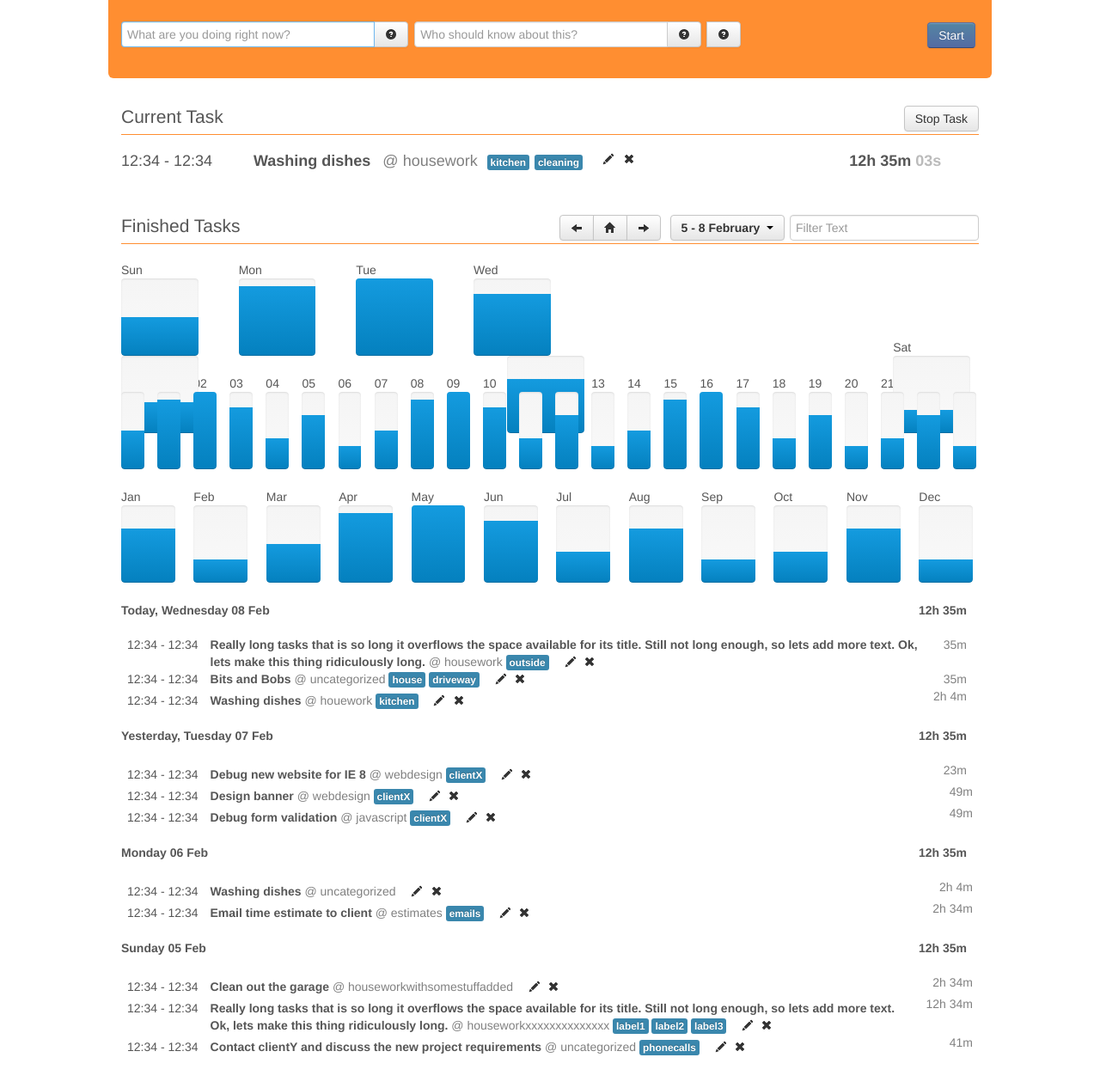
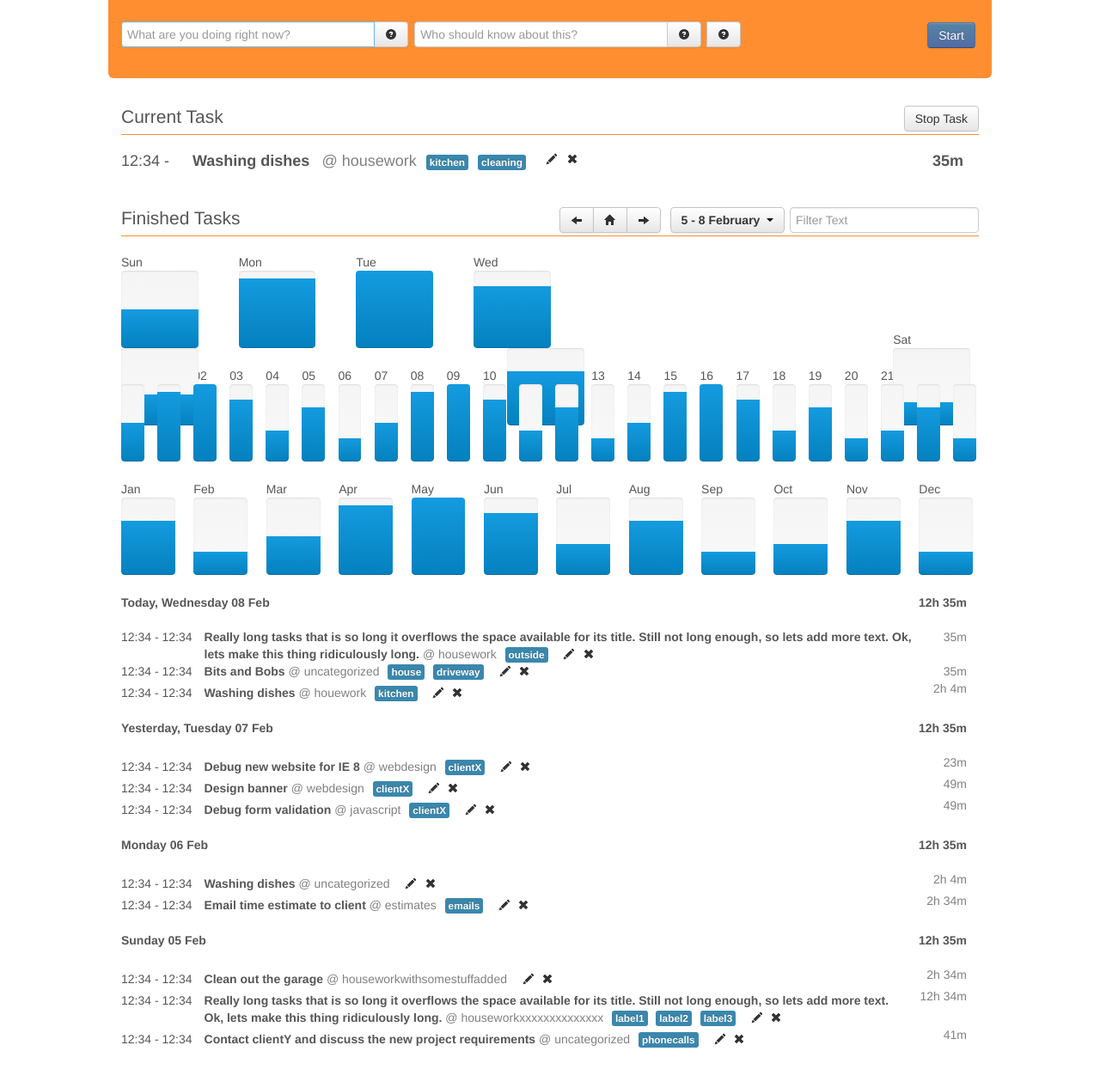
Before and after one commit to jcbrand/klokwerk.js, a plain HTML site: page prototype.html in a window 1280 px wide. Shown: the part 100-1366 px from the top of the page at 86% size. Drawn offline with nearby package versions, Linux system fonts and the light colour scheme.

Commit message:
Bring current task markup inline with rest

```diff
--- a/klokwerk.css
+++ b/klokwerk.css
@@ -149,8 +149,7 @@ strong.task-desc {
     border-bottom-right-radius: inherit;
 }
 
-#current-task-section p span.label,
-.tasklist li {
+.label {
     margin-left: 0.5em;
 }
 
@@ -216,7 +215,7 @@ time.spent {
     font-weight: bold;
 }
 
-.current-task .spent {
+.current-task .task-spent {
     font-weight: bold;
 }
 
--- a/prototype.html
+++ b/prototype.html
@@ -10,7 +10,9 @@
     <link rel="stylesheet" href="css/datepicker.css" type="text/css" media="all">
     <link rel="stylesheet" href="lib/select2-3.3.1/select2.css" type="text/css" media="all">
     <link rel="stylesheet" href="klokwerk.css" type="text/css" media="all">
+    <!--
     <script data-main="main" src="lib/require-jquery.js"></script>
+    -->
 </head>
 <body class="container-fluid">
     <div class="row-fluid" id="tracker">
@@ -44,24 +46,25 @@
             <div class="tasks_body">
                 <div id="current-task-section" style="display: block">
                     <legend>Current Task
-                        <form class="pull-right form-search">
-                        <button class="btn" id="stop_task" type="submit">Stop Task</button>
-                        </form>
+                        <form class="pull-right form-search"><button class="btn" id="stop_task" type="submit">Stop Task</button></form>
                     </legend>
-                    <p class="current-task row-fluid">
-                        <span class="span2"><time>12:34</time> - <time>12:34</time></span>
-                        <span class="span8">
+                    <div class="current-task">
+                        <div class="task-times"><time>12:34</time> - </div>
+                        <div class="task-details">
                             <strong class="task-desc">Washing dishes</strong>
                             <span class="category">housework</span>
-                            <span class="clickable label label-info">kitchen</span><span class="clickable label label-info">cleaning</span>
+                            <span class="clickable label label-info">kitchen</span>
+                            <span class="clickable label label-info">cleaning</span>
                             <i class="clickable icon-pencil"></i>
                             <i class="clickable icon-remove"></i>
-                        </span>
-                        <span class="span2">
-                            <time class="spent pull-right"><span class="hours">12</span><span class="minutes">35</span><span class="seconds">03</span></time>
-                        </span>
-                    </p>
                         </div>
+                        <div class="task-spent">
+                            <time class="spent"><span class="minutes">35</span></time>
+                        </div>
+                    </div>
+                </div>
+
+                <div id="finished-tasks-section" style="display: block">
                     <legend> Finished Tasks
                         <form class="pull-right form-search">
                         <span class="btn-group">
@@ -213,7 +216,7 @@
                                 <time class="spent pull-right"><span class="minutes">23</span></time>
                             </div>
                         </li>
-                    <li class="finished-task row-fluid clearfix">
+                        <li class="finished-task clearfix">
                             <div class="task-times"><time>12:34</time> - <time>12:34</time></div>
                             <div class="task-details">
                                 <strong class="task-name">Design banner</strong>
@@ -226,7 +229,7 @@
                                 <time class="spent pull-right"><span class="minutes">49</span></time>
                             </div>
                         </li>
-                    <li class="finished-task row-fluid clearfix">
+                        <li class="finished-task clearfix">
                             <div class="task-times"><time>12:34</time> - <time>12:34</time></div>
                             <div class="task-details">
                                 <strong class="task-name">Debug form validation</strong>
@@ -245,7 +248,7 @@
                         <span class="span2"><time class="spent pull-right"><span class="hours">12</span><span class="minutes">35</span></time></span>
                     </p>
                     <ul class="unstyled tasklist">
-                    <li class="finished-task row-fluid clearfix">
+                        <li class="finished-task clearfix">
                             <div class="task-times"><time>12:34</time> - <time>12:34</time></div>
                             <div class="task-details">
                                 <strong class="task-name">Washing dishes</strong>
@@ -257,7 +260,7 @@
                                 <time class="spent pull-right"><span class="hours">2</span><span class="minutes">4</span></time>
                             </div>
                         </li>
-                    <li class="finished-task row-fluid clearfix">
+                        <li class="finished-task clearfix">
                             <div class="task-times"><time>12:34</time> - <time>12:34</time></div>
                             <div class="task-details">
                                 <strong class="task-name">Email time estimate to client</strong>
@@ -276,7 +279,7 @@
                         <span class="span2"><time class="spent pull-right"><span class="hours">12</span><span class="minutes">35</span></time></span>
                     </p>
                     <ul class="unstyled tasklist">
-                    <li class="finished-task row-fluid clearfix">
+                        <li class="finished-task clearfix">
                             <div class="task-times"><time>12:34</time> - <time>12:34</time></div>
                             <div class="task-details">
                                 <strong class="task-name">Clean out the garage</strong>
@@ -288,7 +291,7 @@
                                 <time class="spent pull-right"><span class="hours">2</span><span class="minutes">34</span></time>
                             </div>
                         </li>
-                    <li class="finished-task row-fluid clearfix">
+                        <li class="finished-task clearfix">
                             <div class="task-times"><time>12:34</time> - <time>12:34</time></div>
                             <div class="task-details">
                                 <strong class="task-name" >Really long tasks that is so long it overflows the space
@@ -305,7 +308,7 @@
                                 <time class="spent pull-right"><span class="hours">12</span><span class="minutes">34</span></time>
                             </div>
                         </li>
-                    <li class="finished-task row-fluid clearfix">
+                        <li class="finished-task clearfix">
                             <div class="task-times"><time>12:34</time> - <time>12:34</time></div>
                             <div class="task-details">
                                 <strong class="task-name">Contact clientY and discuss the new project requirements</strong>
@@ -320,6 +323,7 @@
                         </li>
                     </ul>
                 </div>
+            </div>
         </span>
         <span class="span1"></span>
     </div>
```
Lines whose indentation alone changed are shown as unchanged.
